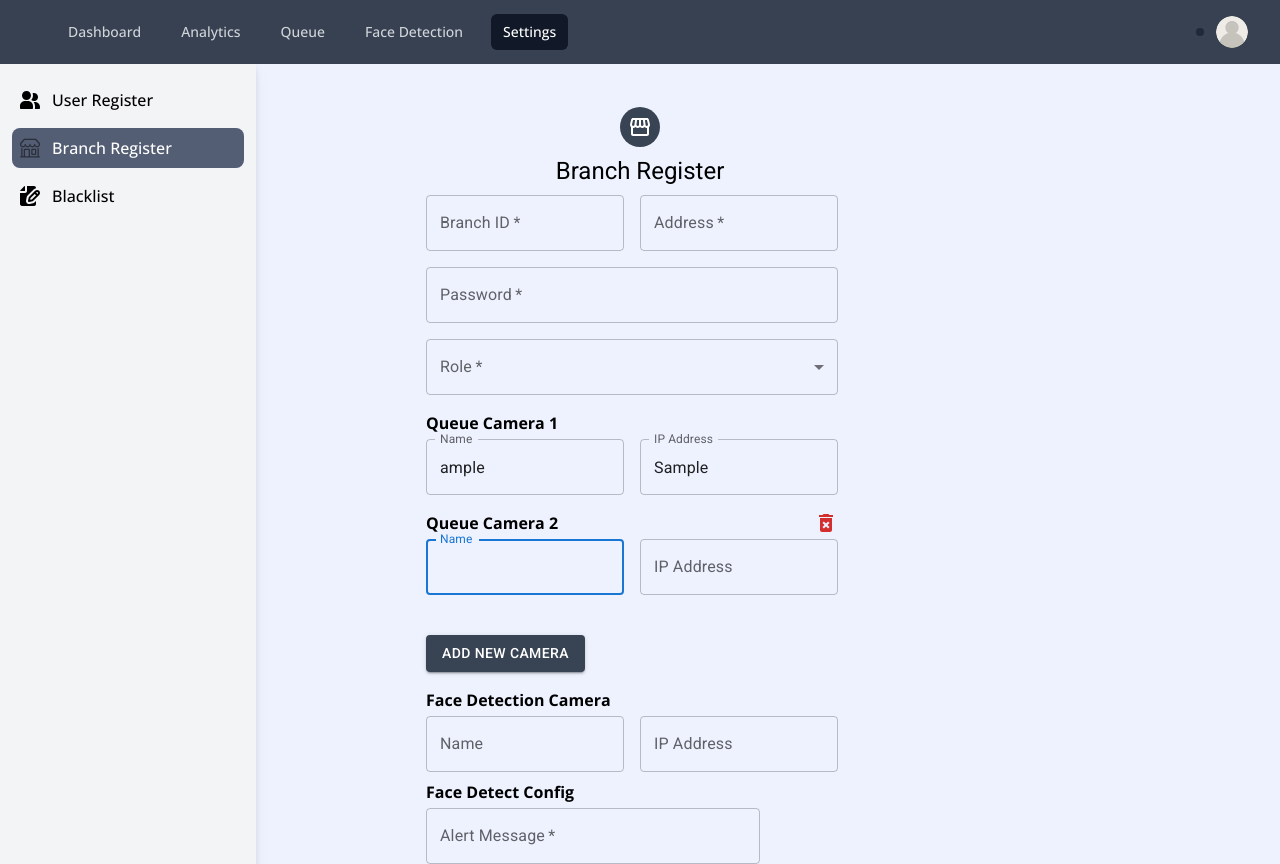
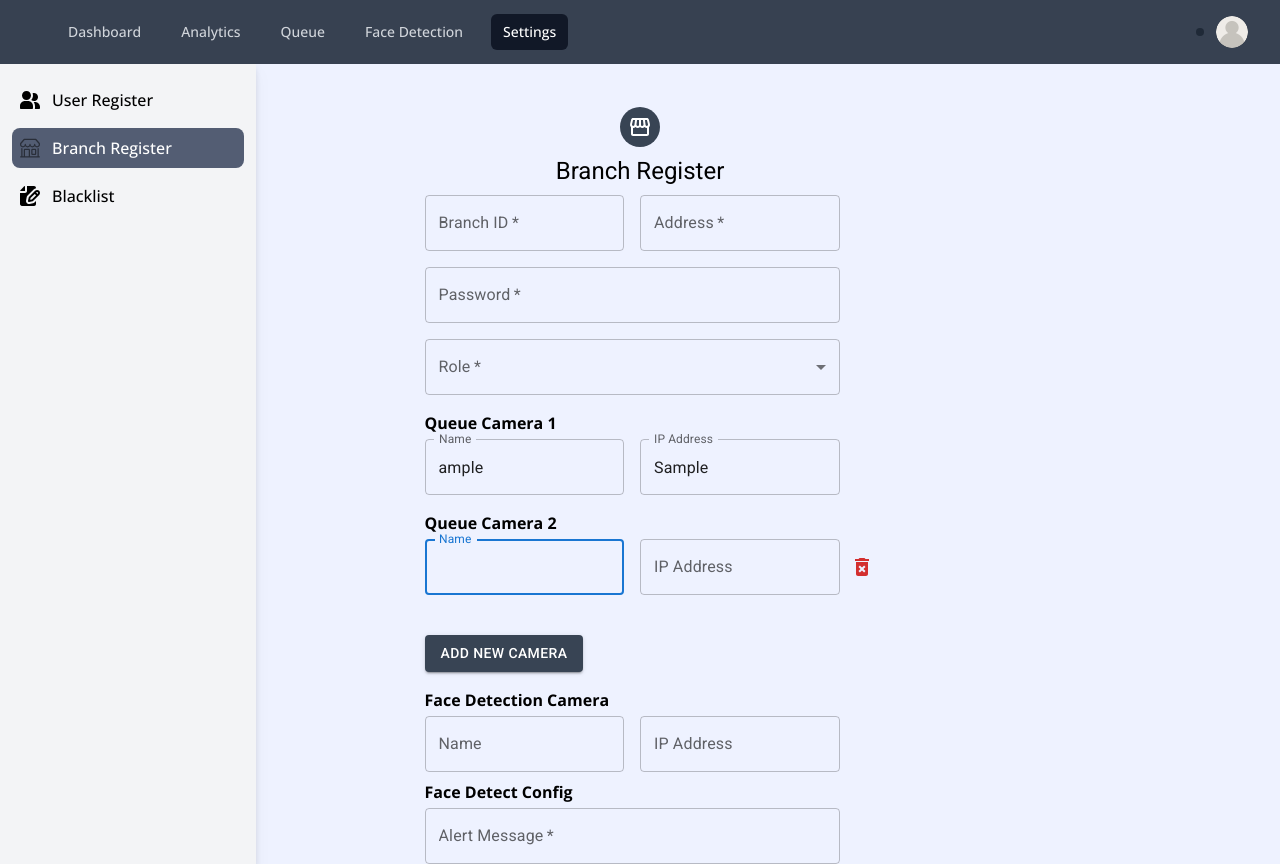
Before and after one commit to Octarinox/spari-frontend, a Next.js app: page /settings/branch-register in a window 1280 px wide. Both pictures are taken after typing "Sample", "Sample" into the empty fields and a click on the button "ADD NEW CAMERA". Built offline with nearby package versions, Linux system fonts and the light colour scheme.

Commit message:
fixed responsive for Branch Register and User Register pages

```diff
--- a/components/AddNewInputs.tsx
+++ b/components/AddNewInputs.tsx
@@ -40,14 +40,6 @@ const AddNewInputs = () => {
                   }}
                >
                   <b>Queue Camera {index + 1}</b>
-                  {index > 0 && (
-                     <DeleteForeverIcon
-                        onClick={() => removeInputField(index)}
-                        sx={{ cursor: "pointer", zIndex: 1 }}
-                        color="error"
-                        fontSize="medium"
-                     ></DeleteForeverIcon>
-                  )}
                </h2>
 
                <Grid container spacing={2}>
@@ -66,10 +58,10 @@ const AddNewInputs = () => {
 
                   <Grid
                      item
+                     xs={6}
                      container
-                     xs={6}
-                     direction={"row"}
-                     alignItems="end"
+                     direction="row"
+                     alignItems="center"
                   >
                      <TextField
                         fullWidth
@@ -78,6 +70,19 @@ const AddNewInputs = () => {
                         name={`IPAddress${index}`}
                         autoComplete="off"
                      />
+                     {index > 0 && (
+                        <DeleteForeverIcon
+                           onClick={() => removeInputField(index)}
+                           sx={{
+                              cursor: "pointer",
+                              zIndex: 1,
+                              marginLeft: { xs: "160px", md: "210px" },
+                              position: "absolute",
+                           }}
+                           color="error"
+                           fontSize="medium"
+                        />
+                     )}
                   </Grid>
                </Grid>
             </Grid>
--- a/components/BranchRegister.tsx
+++ b/components/BranchRegister.tsx
@@ -145,7 +145,7 @@ export default function BranchRegisterForm() {
                                        getOptionLabel={(option: any) =>
                                           `${option.label} ${option.personalID}`
                                        }
-                                       sx={{ width: 400, mb: 2 }}
+                                       sx={{ mb: 2 }}
                                        renderInput={params => (
                                           <TextField
                                              required
@@ -199,6 +199,11 @@ export default function BranchRegisterForm() {
                               <b>Face Detect Config</b>
                            </h2>
                            <TextField
+                              sx={{
+                                 width: {
+                                    md: "415px",
+                                 },
+                              }}
                               required
                               fullWidth
                               id="alertMessage"
--- a/components/UserRegister.tsx
+++ b/components/UserRegister.tsx
@@ -134,7 +134,7 @@ export default function UserRegisterForm() {
                            <MenuItem value={"Admin"}>Admin</MenuItem>
                         </Select>
                      </FormControl>
-                     <Grid item xs={12}>
+                     <Grid item xs={10}>
                         {role === "Admin" ? (
                            <TextField
                               required
@@ -149,7 +149,7 @@ export default function UserRegisterForm() {
                               disablePortal
                               id="combo-box-demo"
                               options={branches}
-                              sx={{ width: 400, mb: 2 }}
+                              sx={{ width: 350, mb: 2 }}
                               renderInput={params => (
                                  <TextField
                                     required
```
